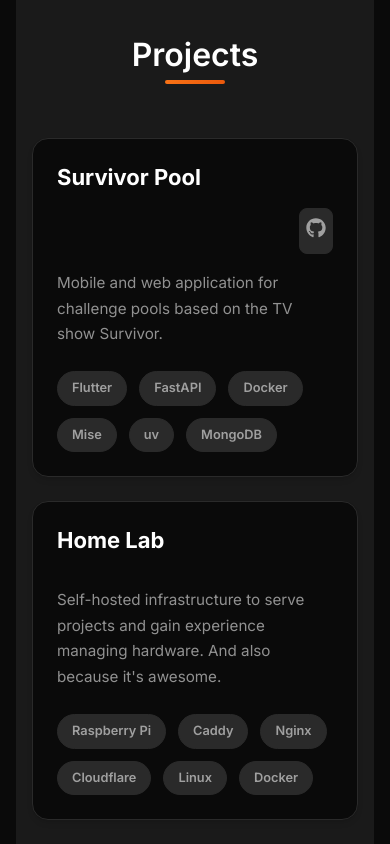
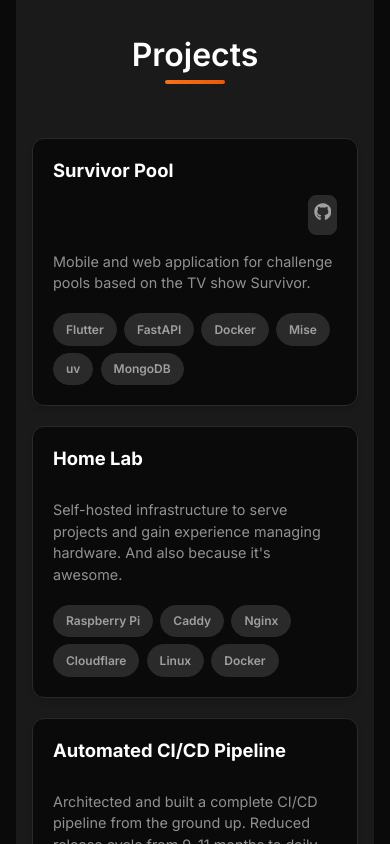
Before and after one commit to jjjacobsen/website, a React (Vite) app: page / in a window 390 px wide. Shown: the part 2980-3824 px from the top of the page. Built offline with nearby package versions, Linux system fonts and the light colour scheme.

Commit message:
Resize project cards a bit

```diff
--- a/src/components/Projects.css
+++ b/src/components/Projects.css
@@ -1,5 +1,5 @@
 .projects {
-  padding: 120px 0;
+  padding: 100px 0;
   background: var(--bg-secondary);
   position: relative;
 }
@@ -7,15 +7,15 @@
 .projects-grid {
   display: grid;
   grid-template-columns: repeat(auto-fit, minmax(380px, 1fr));
-  gap: 2.5rem;
-  margin-bottom: 3.5rem;
+  gap: 1.75rem;
+  margin-bottom: 2.5rem;
 }
 
 .project-card {
   background: var(--bg-primary);
   border: 1px solid var(--border-color);
   border-radius: 20px;
-  padding: 2.5rem;
+  padding: 1.25rem;
   transition: all 0.4s cubic-bezier(0.4, 0, 0.2, 1);
   cursor: pointer;
   position: relative;
@@ -66,12 +66,12 @@
   display: flex;
   justify-content: space-between;
   align-items: flex-start;
-  margin-bottom: 1.25rem;
-  gap: 1rem;
+  margin-bottom: 0.85rem;
+  gap: 0.75rem;
 }
 
 .project-header h3 {
-  font-size: 1.625rem;
+  font-size: 1.3rem;
   color: var(--text-primary);
   font-weight: 700;
   line-height: 1.3;
@@ -81,15 +81,15 @@
 
 .project-links {
   display: flex;
-  gap: 1rem;
+  gap: 0.65rem;
   flex-shrink: 0;
 }
 
 .project-links a {
   color: var(--text-secondary);
-  font-size: 1.375rem;
+  font-size: 1.1rem;
   transition: all 0.3s cubic-bezier(0.4, 0, 0.2, 1);
-  padding: 0.5rem;
+  padding: 0.35rem;
   border-radius: 8px;
   background: var(--bg-tertiary);
   border: 1px solid var(--border-color);
@@ -105,24 +105,24 @@
 
 .project-description {
   color: var(--text-secondary);
-  line-height: 1.7;
-  margin-bottom: 1.75rem;
-  font-size: 1.025rem;
+  line-height: 1.5;
+  margin-bottom: 0.9rem;
+  font-size: 0.95rem;
   opacity: 0.9;
 }
 
 .project-tech {
   display: flex;
   flex-wrap: wrap;
-  gap: 0.75rem;
+  gap: 0.45rem;
 }
 
 .tech-tag {
   background: var(--bg-tertiary);
   color: var(--text-secondary);
-  padding: 0.5rem 1rem;
+  padding: 0.35rem 0.8rem;
   border-radius: 24px;
-  font-size: 0.875rem;
+  font-size: 0.8rem;
   font-weight: 600;
   border: 1px solid var(--border-color);
   transition: all 0.3s cubic-bezier(0.4, 0, 0.2, 1);
@@ -160,7 +160,7 @@
 @media (max-width: 1024px) {
   .projects-grid {
     grid-template-columns: repeat(auto-fit, minmax(340px, 1fr));
-    gap: 2rem;
+    gap: 1.5rem;
   }
 }
 
@@ -171,27 +171,27 @@
 
   .projects-grid {
     grid-template-columns: 1fr;
-    gap: 1.5rem;
-    margin-bottom: 2.5rem;
+    gap: 1.25rem;
+    margin-bottom: 2rem;
   }
 
   .project-card {
-    padding: 2rem;
-    border-radius: 16px;
+    padding: 1.25rem;
+    border-radius: 12px;
   }
 
   .project-card::before {
-    border-radius: 16px;
+    border-radius: 12px;
   }
 
   .project-header {
     flex-direction: column;
     align-items: flex-start;
-    gap: 1rem;
+    gap: 0.75rem;
   }
 
   .project-header h3 {
-    font-size: 1.375rem;
+    font-size: 1.15rem;
   }
 
   .project-links {
@@ -199,13 +199,13 @@
   }
 
   .project-links a {
-    font-size: 1.25rem;
-    padding: 0.375rem;
+    font-size: 1.1rem;
+    padding: 0.3rem;
   }
 
   .tech-tag {
-    padding: 0.375rem 0.875rem;
-    font-size: 0.8rem;
+    padding: 0.35rem 0.75rem;
+    font-size: 0.75rem;
   }
 }
 
@@ -215,7 +215,7 @@
   }
 
   .project-card {
-    padding: 1.5rem;
+    padding: 1.25rem;
   }
 
   .project-header {
@@ -223,7 +223,7 @@
   }
 
   .project-description {
-    font-size: 0.95rem;
-    margin-bottom: 1.5rem;
+    font-size: 0.9rem;
+    margin-bottom: 1.2rem;
   }
 }
```
